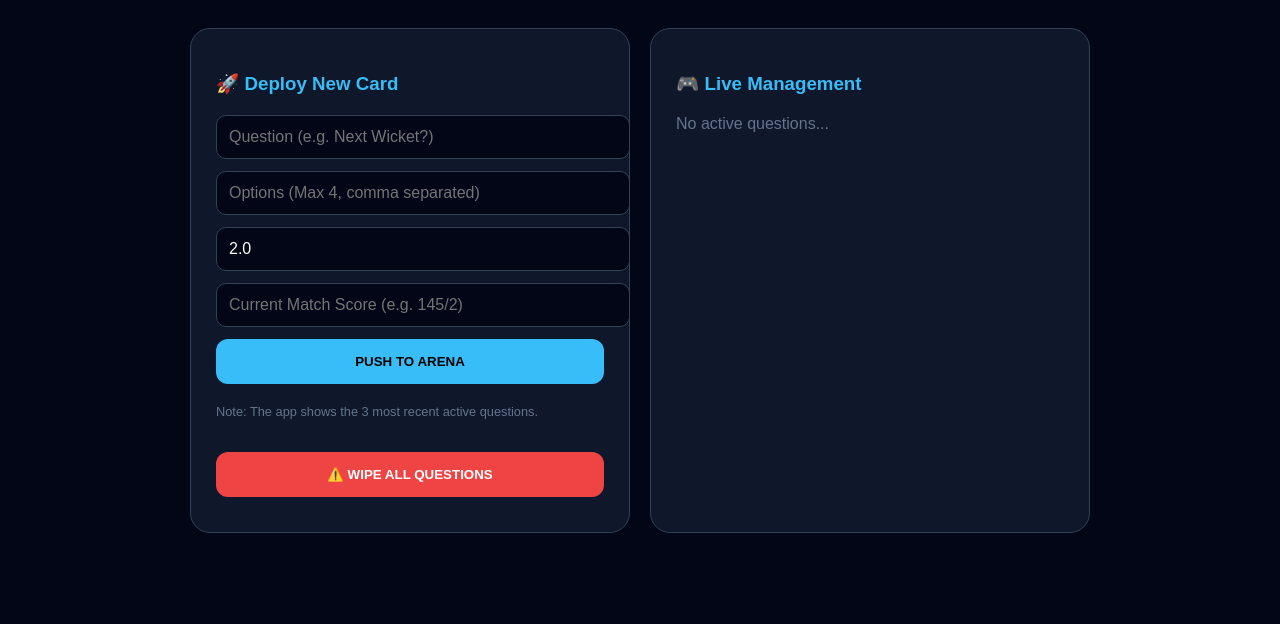
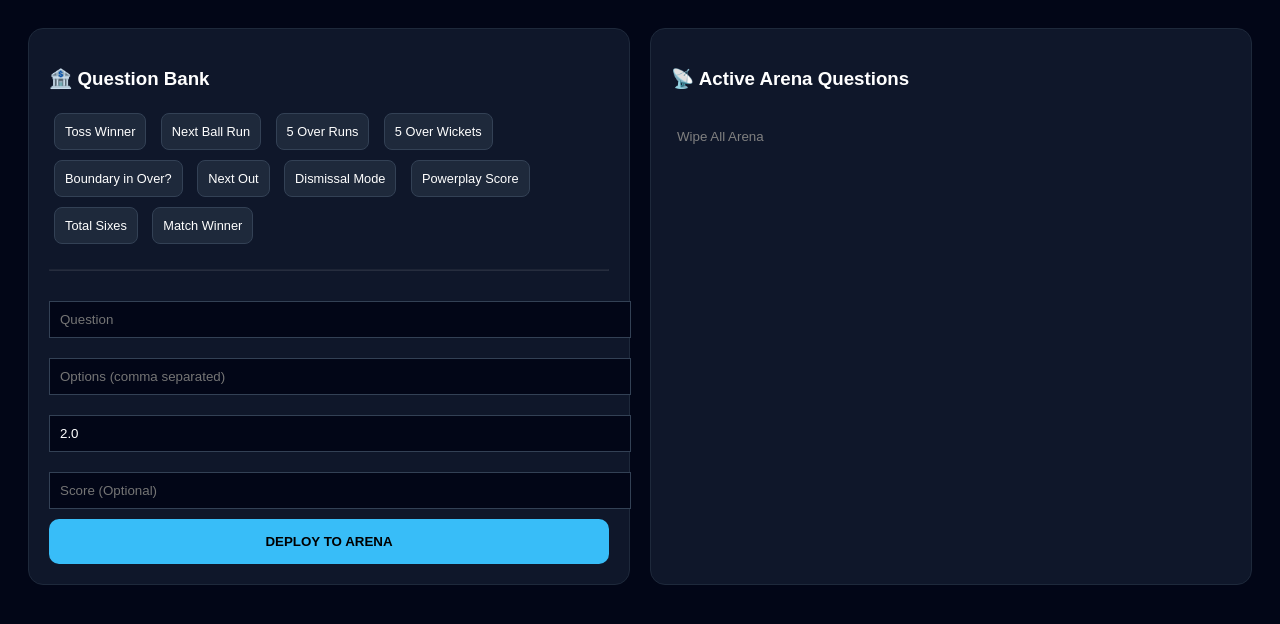
Before and after one commit to shashwat4590-bot/cricket-web, a plain HTML site: page host.html in a window 1280 px wide. Drawn offline with Linux system fonts and the light colour scheme; no server answers.

Commit message:
Update host.html

```diff
--- a/host.html
+++ b/host.html
@@ -2,53 +2,53 @@
 <html lang="en">
 <head>
     <meta charset="UTF-8">
-    <meta name="viewport" content="width=device-width, initial-scale=1.0">
     <title>PredictLive Admin | Triple Management</title>
     <script src="https://www.gstatic.com/firebasejs/8.10.1/firebase-app.js"></script>
     <script src="https://www.gstatic.com/firebasejs/8.10.1/firebase-database.js"></script>
     <style>
-        :root { --accent: #38bdf8; --bg: #020617; --card: #0f172a; --gold: #fbbf24; }
-        body { background: var(--bg); color: white; font-family: 'Outfit', sans-serif; padding: 20px; }
-        .container { max-width: 900px; margin: 0 auto; display: grid; grid-template-columns: 1fr 1fr; gap: 20px; }
-        .panel { background: var(--card); padding: 25px; border-radius: 20px; border: 1px solid #334155; }
-        h3 { margin-bottom: 20px; color: var(--accent); }
-        input { background: #020617; border: 1px solid #334155; color: white; padding: 12px; border-radius: 10px; width: 100%; margin-bottom: 12px; font-size: 1rem; }
-        .btn { padding: 15px; border-radius: 12px; border: none; font-weight: 800; cursor: pointer; width: 100%; margin-bottom: 10px; transition: 0.2s; }
-        .btn-blue { background: var(--accent); color: #000; }
-        .btn-gold { background: var(--gold); color: #000; }
-        .btn-red { background: #ef4444; color: white; margin-top: 20px; }
-
-        /* Active Cards List */
-        .active-q { background: #1e293b; padding: 15px; border-radius: 12px; margin-bottom: 10px; border-left: 4px solid var(--gold); }
-        .res-btn { background: var(--gold); color: black; border: none; padding: 6px 12px; border-radius: 6px; font-weight: bold; margin: 4px; cursor: pointer; font-size: 0.8rem; }
+        body { background: #020617; color: white; font-family: sans-serif; padding: 20px; }
+        .grid { display: grid; grid-template-columns: 1fr 1fr; gap: 20px; }
+        .panel { background: #0f172a; padding: 20px; border-radius: 15px; border: 1px solid #1e293b; }
+        .bank-btn { background: #1e293b; color: white; border: 1px solid #334155; padding: 10px; border-radius: 8px; cursor: pointer; margin: 5px; font-size: 0.8rem; }
+        .bank-btn:hover { border-color: #38bdf8; }
+        input { width: 100%; padding: 10px; margin: 10px 0; background: #020617; color: white; border: 1px solid #334155; }
+        .btn-push { background: #38bdf8; color: black; border: none; padding: 15px; width: 100%; border-radius: 10px; font-weight: bold; cursor: pointer; }
+        .active-card { background: #020617; padding: 15px; border-radius: 10px; margin-top: 10px; border-left: 4px solid #fbbf24; position: relative; }
+        .res-btn { background: #fbbf24; color: black; border: none; padding: 5px 10px; border-radius: 4px; margin: 5px 5px 0 0; cursor: pointer; font-size: 0.7rem; font-weight: bold; }
+        .btn-del { position: absolute; top: 10px; right: 10px; background: #ef4444; color: white; border: none; border-radius: 5px; cursor: pointer; padding: 5px; }
     </style>
 </head>
 <body>
 
-<div class="container">
-    <div class="panel">
-        <h3>🚀 Deploy New Card</h3>
-        <input type="text" id="q-text" placeholder="Question (e.g. Next Wicket?)">
-        <input type="text" id="q-opts" placeholder="Options (Max 4, comma separated)">
-        <input type="number" id="q-mult" placeholder="Multiplier (e.g. 2.5)" value="2.0">
-        <input type="text" id="q-score" placeholder="Current Match Score (e.g. 145/2)">
+    <div class="grid">
+        <div class="panel">
+            <h3>🏦 Question Bank</h3>
+            <div id="bank">
+                <button class="bank-btn" onclick="setQ('Toss Winner','CSK, MI', 1.9)">Toss Winner</button>
+                <button class="bank-btn" onclick="setQ('Next Ball Run','0, 1, 4, 6', 3.0)">Next Ball Run</button>
+                <button class="bank-btn" onclick="setQ('Runs in Next 5 Overs','0-30, 31-45, 46-60, 60+', 2.5)">5 Over Runs</button>
+                <button class="bank-btn" onclick="setQ('Wickets in Next 5 Overs','0, 1, 2, 3+', 4.0)">5 Over Wickets</button>
+                <button class="bank-btn" onclick="setQ('Next Over Boundary?','Yes, No', 2.0)">Boundary in Over?</button>
+                <button class="bank-btn" onclick="setQ('Next Batter Out','Batter 1, Batter 2', 2.2)">Next Out</button>
+                <button class="bank-btn" onclick="setQ('Method of Dismissal','Catch, Bowled, LBW, Other', 5.0)">Dismissal Mode</button>
+                <button class="bank-btn" onclick="setQ('Powerplay Score','0-40, 41-55, 56-70, 70+', 2.1)">Powerplay Score</button>
+                <button class="bank-btn" onclick="setQ('Total Match Sixes','0-10, 11-15, 16-20, 20+', 2.8)">Total Sixes</button>
+                <button class="bank-btn" onclick="setQ('Winner of Match','CSK, MI', 1.8)">Match Winner</button>
+            </div>
+            <hr style="opacity:0.1; margin:20px 0;">
+            <input type="text" id="q-text" placeholder="Question">
+            <input type="text" id="q-opts" placeholder="Options (comma separated)">
+            <input type="number" id="q-mult" placeholder="Multiplier" value="2.0">
+            <input type="text" id="q-score" placeholder="Score (Optional)">
+            <button class="btn-push" onclick="deploy()">DEPLOY TO ARENA</button>
+        </div>
 
-        <button class="btn btn-blue" onclick="deploy()">PUSH TO ARENA</button>
-
-        <p style="font-size: 0.8rem; color: #64748b; margin-top: 10px;">
-            Note: The app shows the 3 most recent active questions.
-        </p>
-
-        <button class="btn btn-red" onclick="clearArena()">⚠️ WIPE ALL QUESTIONS</button>
-    </div>
-
-    <div class="panel">
-        <h3>🎮 Live Management</h3>
-        <div id="live-list">
-            <p style="color: #64748b;">No active questions...</p>
+        <div class="panel">
+            <h3>📡 Active Arena Questions</h3>
+            <div id="active-list"></div>
+            <button onclick="clearAll()" style="background:none; color:grey; border:none; cursor:pointer; margin-top:20px;">Wipe All Arena</button>
         </div>
     </div>
-</div>
 
 <script>
     const firebaseConfig = {
@@ -63,70 +63,57 @@
     firebase.initializeApp(firebaseConfig);
     const db = firebase.database();
 
-    // 1. Deploy Logic (Push to List)
+    function setQ(q, o, m) {
+        document.getElementById('q-text').value = q;
+        document.getElementById('q-opts').value = o;
+        document.getElementById('q-mult').value = m;
+    }
+
     function deploy() {
         const q = document.getElementById('q-text').value;
-        const opts = document.getElementById('q-opts').value.split(',').map(s => s.trim()).filter(s => s !== "");
-        const mult = parseFloat(document.getElementById('q-mult').value);
-        const score = document.getElementById('q-score').value;
-
-        if(!q || opts.length < 2) return alert("Fill Question and at least 2 Options!");
+        const o = document.getElementById('q-opts').value.split(',').map(s=>s.trim());
+        const m = document.getElementById('q-mult').value;
+        const s = document.getElementById('q-score').value;
 
         db.ref("questions").push({
-            question: q,
-            options: opts.slice(0,4),
-            multiplier: mult,
-            matchScore: score || "LIVE",
-            timestamp: Date.now(),
-            active: true,
-            result: null
-        }).then(() => {
-            document.getElementById('q-text').value = "";
-            document.getElementById('q-opts').value = "";
+            question: q, options: o, multiplier: m, matchScore: s,
+            timestamp: Date.now(), active: true, result: null
         });
     }
 
-    // 2. Fetch Active Questions for Result Declaring
     db.ref("questions").on("value", (snap) => {
-        const list = document.getElementById('live-list');
+        const list = document.getElementById('active-list');
         const data = snap.val();
         list.innerHTML = "";
+        if(!data) return;
 
-        if(!data) {
-            list.innerHTML = "<p style='color: #64748b;'>No active questions...</p>";
-            return;
-        }
-
-        Object.keys(data).reverse().slice(0,5).forEach(id => {
+        Object.keys(data).forEach(id => {
             const q = data[id];
             const div = document.createElement('div');
-            div.className = "active-q";
-            div.innerHTML = `
-                <div style="font-weight:900; margin-bottom:8px;">${q.question}</div>
-                <div id="btns-${id}"></div>
-                ${q.result ? `<div style="color:var(--accent); font-size:0.8rem; margin-top:5px;">Result: ${q.result}</div>` : ''}
-            `;
-            list.appendChild(div);
+            div.className = "active-card";
+            div.innerHTML = `<strong>${q.question}</strong><br>`;
 
-            // Add result buttons if not already decided
             if(!q.result) {
-                const btnBox = div.querySelector(`#btns-${id}`);
                 q.options.forEach(opt => {
                     const b = document.createElement('button');
                     b.className = "res-btn";
                     b.innerText = opt;
-                    b.onclick = () => db.ref("questions/" + id).update({ result: opt });
-                    btnBox.appendChild(b);
+                    b.onclick = () => db.ref("questions/"+id).update({result: opt});
+                    div.appendChild(b);
                 });
+            } else {
+                div.innerHTML += `<span style="color:#38bdf8">Result: ${q.result}</span>`;
             }
+
+            const del = document.createElement('button');
+            del.className = "btn-del"; del.innerText = "X";
+            del.onclick = () => db.ref("questions/"+id).remove();
+            div.appendChild(del);
+            list.appendChild(div);
         });
     });
 
-    function clearArena() {
-        if(confirm("Are you sure? This will wipe the arena for all players.")) {
-            db.ref("questions").remove();
-        }
-    }
+    function clearAll() { db.ref("questions").remove(); }
 </script>
 </body>
 </html>
```
